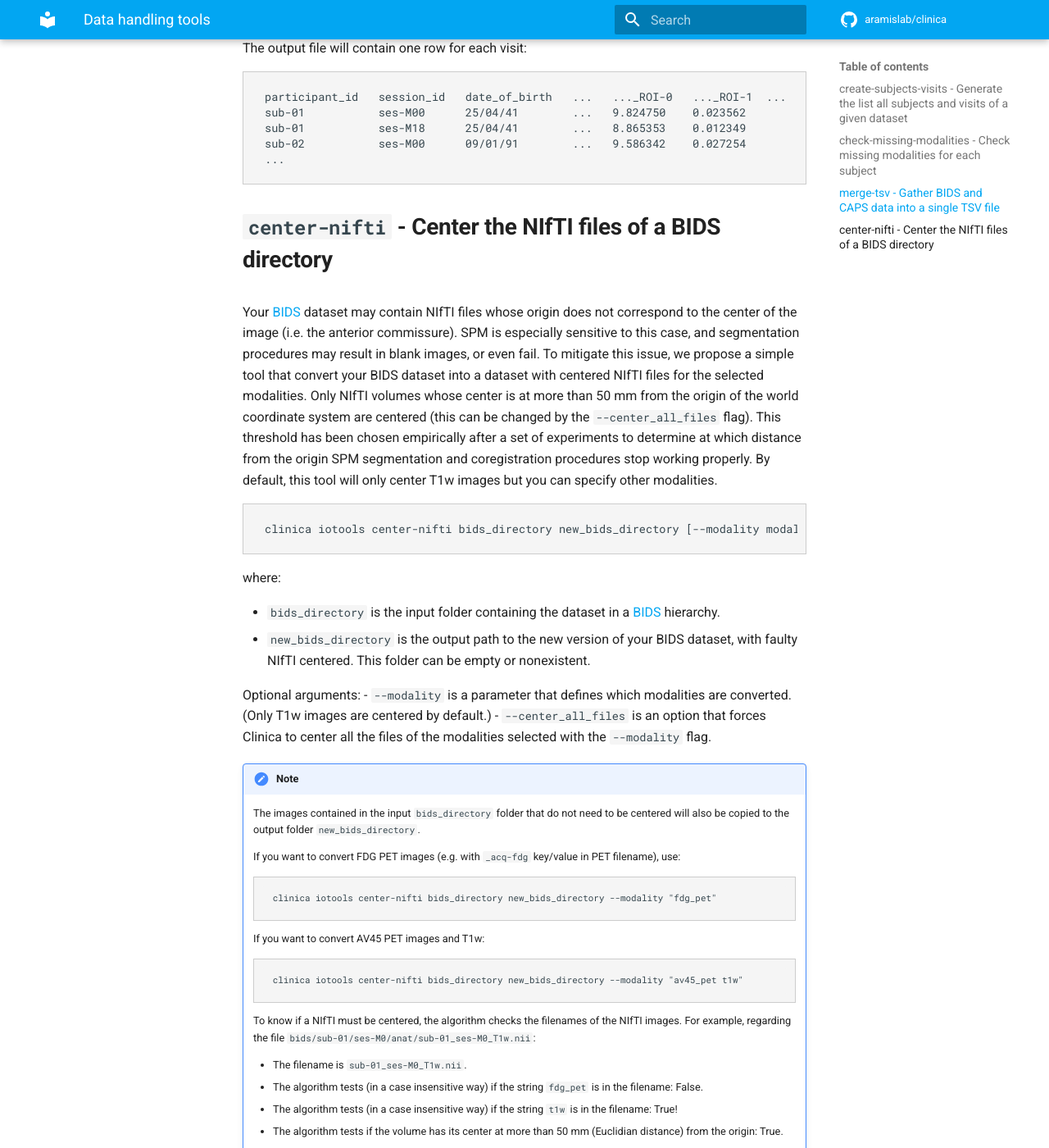
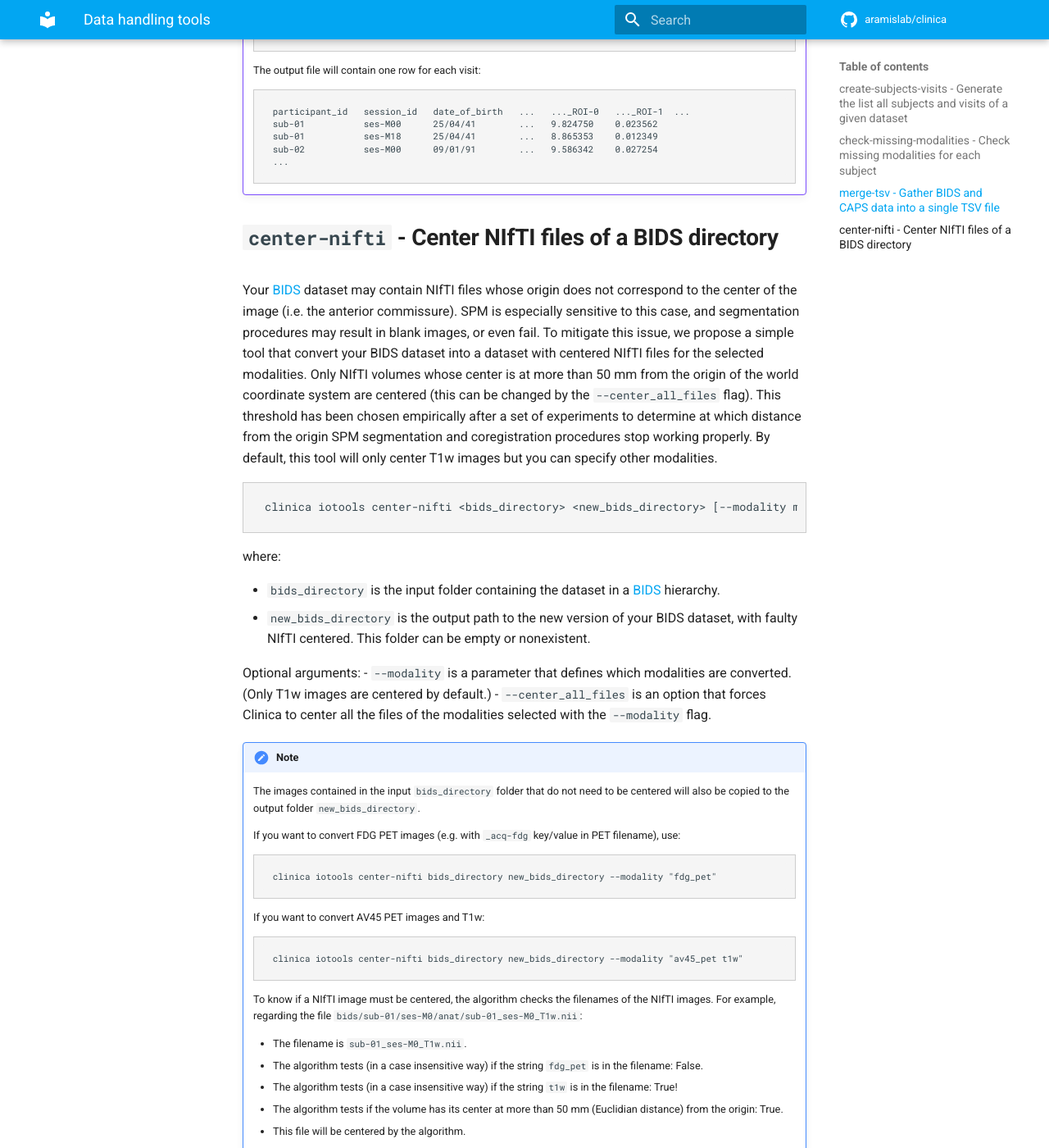
Before and after one commit to aramis-lab/clinica, an MkDocs documentation site: the page built from docs/IO.md, in a window 1280 px wide and 1400 px high, scrolled down 3247 px. Shown: the whole window at 82% size. Built offline with MkDocs 1.6.1 and Material for MkDocs 9.7.7, drawn with Linux system fonts in a browser that asks for light colours; comment, search, counter and statistics services are not loaded; some of the changed text lies outside the part shown.

Commit message:
Update iotools page (<variable>, example)

````diff
--- a/docs/IO.md
+++ b/docs/IO.md
@@ -4,8 +4,8 @@
 
 ##`create-subjects-visits` - Generate the list all subjects and visits of a given dataset
 A TSV file with two columns (`participant_id` and `session_id`) containing the list of visits for each subject can be created as follows:
-```
-clinica iotools create-subjects-visits bids_directory output_tsv
+```Text
+clinica iotools create-subjects-visits <bids_directory> <output_tsv>
 ```
 where:
 
@@ -13,7 +13,7 @@
 - `output_tsv`: output TSV file containing the subjects with their sessions.
 
 Here is an example of the file generated by this tool:
-```
+```Text
 participant_id   session_id
 sub-01           ses-M00
 sub-02           ses-M24
@@ -24,10 +24,10 @@
 !!! note
     The format of the participant ID and the session ID follows the [BIDS standard](http://bids.neuroimaging.io/bids_spec1.0.0.pdf).
 
-Example:
-```
-clinica iotools create-subjects-visits /home/ADNI_BIDS/ adni_participants.tsv
-```
+!!! example
+    ```Text
+    clinica iotools create-subjects-visits /home/ADNI_BIDS/ adni_participants.tsv
+    ```
 
 ##`check-missing-modalities` - Check missing modalities for each subject
 Starting from a BIDS compliant dataset, this command creates:
@@ -37,8 +37,8 @@
 
 If no value for `<prefix>` is specified by the user, the default will be `missing_mods`.
 
-```
-clinica iotools check-missing-modalities  bids_directory output_directory [-op]
+```Text
+clinica iotools check-missing-modalities <bids_directory> <output_directory> [-op]
 ```
 where:
 
@@ -48,10 +48,10 @@
 
 If, for example, only the session M00 is available and the parameter `-op` is not specified, the command will create the files:
 
-- ``missing_mods_ses-M00.tsv``
-- ``missing_mods_summary.txt``.
+- `missing_mods_ses-M00.tsv`
+- `missing_mods_summary.txt`.
 
-The content of ``missing_mods_ses-M00.tsv`` will look like:
+The content of `missing_mods_ses-M00.tsv` will look like:
 ```
 participant_id   T1w   DWI
 sub-01           1       1
@@ -63,11 +63,11 @@
 
 The nomenclature of the modalities tries to follow, as much as possible, the one proposed by the BIDS standard.
 
-Examples:
-```
-clinica iotools check-missing-modalities /Home/ADNI_BIDS/ /Home/
-clinica iotools check-missing-modalities /Home/ADNI_BIDS/ /Home/ -op new_name
-```
+!!! example
+    ```Text
+    clinica iotools check-missing-modalities /Home/ADNI_BIDS/ /Home/
+    clinica iotools check-missing-modalities /Home/ADNI_BIDS/ /Home/ -op new_name
+    ```
 
 ##`merge-tsv` - Gather BIDS and CAPS data into a single TSV file
 [BIDS](http://bids.neuroimaging.io) and [CAPS](../CAPS/Introduction) datasets are composed of multiple TSV files for the different subjects and sessions. While this has some advantages, it may not be convenient when performing statistical analyses (with external statistical software tools for instance).
@@ -92,25 +92,25 @@
 
 If an input list of subjects and sessions is given, the merged file will only gather information from the pairs of subjects and sessions specified.
 
-Example:
-```
-clinica iotools merge-tsv /Home/ADNI_BIDS /Home/merge-tsv.tsv -caps /Home/ADNI_CAPS -tsv /Home/list_subjects.tsv
-```
+!!! example
+    ```Text
+    clinica iotools merge-tsv /Home/ADNI_BIDS /Home/merge-tsv.tsv -caps /Home/ADNI_CAPS -tsv /Home/list_subjects.tsv
+    ```
 
-The output file will contain one row for each visit:
-```
-participant_id   session_id   date_of_birth   ...   ..._ROI-0   ..._ROI-1  ...
-sub-01           ses-M00      25/04/41        ...   9.824750    0.023562
-sub-01           ses-M18      25/04/41        ...   8.865353    0.012349
-sub-02           ses-M00      09/01/91        ...   9.586342    0.027254
-...
-```
+    The output file will contain one row for each visit:
+    ```Text
+    participant_id   session_id   date_of_birth   ...   ..._ROI-0   ..._ROI-1  ...
+    sub-01           ses-M00      25/04/41        ...   9.824750    0.023562
+    sub-01           ses-M18      25/04/41        ...   8.865353    0.012349
+    sub-02           ses-M00      09/01/91        ...   9.586342    0.027254
+    ...
+    ```
 
-##`center-nifti` - Center the NIfTI files of a BIDS directory
+##`center-nifti` - Center NIfTI files of a BIDS directory
 Your [BIDS](http://bids.neuroimaging.io) dataset may contain NIfTI files whose origin does not correspond to the center of the image (i.e. the anterior commissure). SPM is especially sensitive to this case, and segmentation procedures may result in blank images, or even fail. To mitigate this issue, we propose a simple tool that convert your BIDS dataset into a dataset with centered NIfTI files for the selected modalities. Only NIfTI volumes whose center is at more than 50 mm from the origin of the world coordinate system are centered (this can be changed by the `--center_all_files` flag). This threshold has been chosen empirically after a set of experiments to determine at which distance from the origin SPM segmentation and coregistration procedures stop working properly. By default, this tool will only center T1w images but you can specify other modalities.
 
-```
-clinica iotools center-nifti bids_directory new_bids_directory [--modality modality] [--center_all_files]
+```Text
+clinica iotools center-nifti <bids_directory> <new_bids_directory> [--modality modality] [--center_all_files]
 ```
 where:
 
@@ -125,17 +125,17 @@
     The images contained in the input `bids_directory` folder that do not need to be centered will also be copied to the output folder `new_bids_directory`.
 
     If you want to convert FDG PET images (e.g. with `_acq-fdg` key/value in PET filename), use:
-    ```
+    ```Text
     clinica iotools center-nifti bids_directory new_bids_directory --modality "fdg_pet"
     ```
 
     If you want to convert AV45 PET images and T1w:
 
-    ```
+    ```Text
     clinica iotools center-nifti bids_directory new_bids_directory --modality "av45_pet t1w"
     ```
 
-    To know if a NIfTI must be centered, the algorithm checks the filenames of the NIfTI images. For example, regarding the file `bids/sub-01/ses-M0/anat/sub-01_ses-M0_T1w.nii`:
+    To know if a NIfTI image must be centered, the algorithm checks the filenames of the NIfTI images. For example, regarding the file `bids/sub-01/ses-M0/anat/sub-01_ses-M0_T1w.nii`:
 
      - The filename is `sub-01_ses-M0_T1w.nii`.
      - The algorithm tests (in a case insensitive way) if the string `fdg_pet` is in the filename: False.
````
